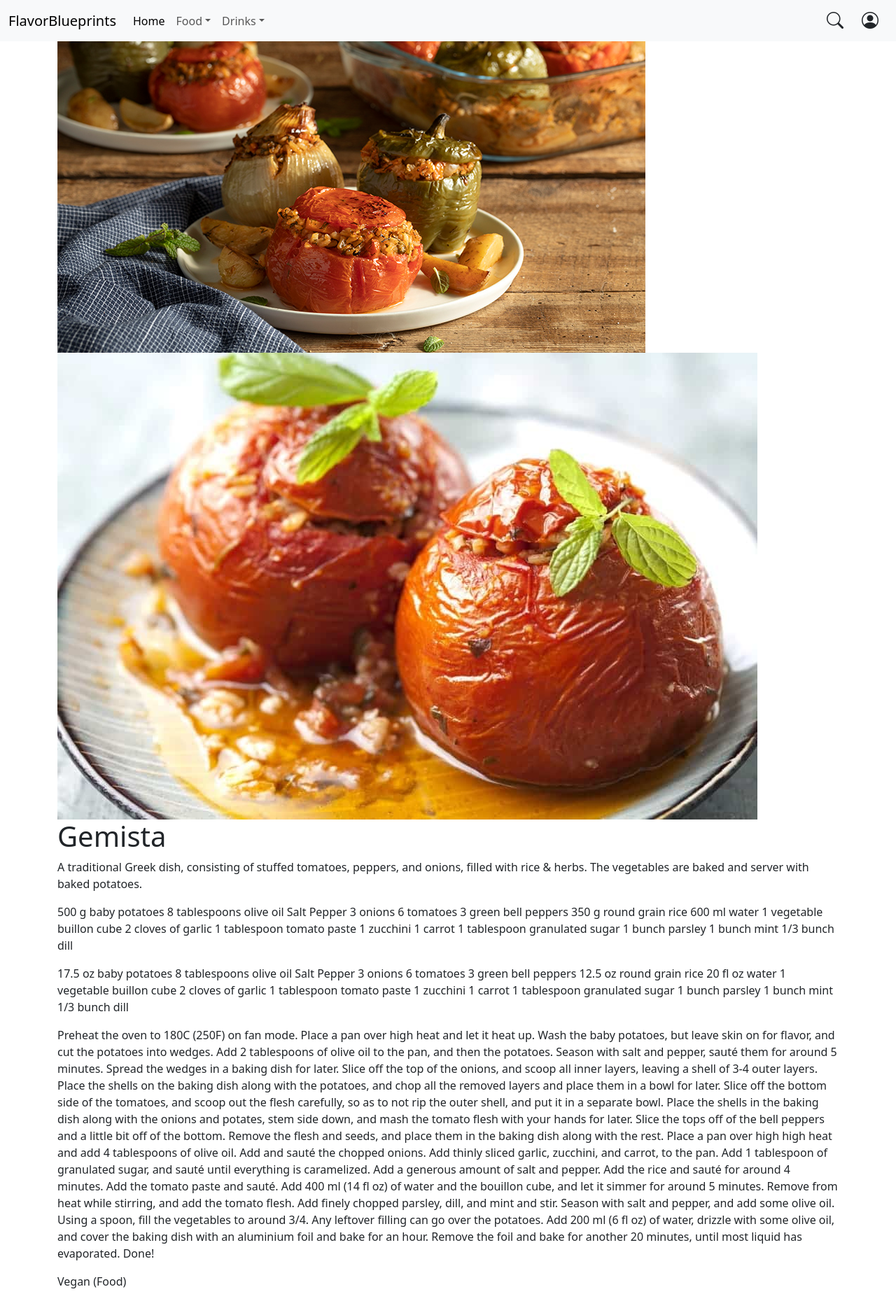
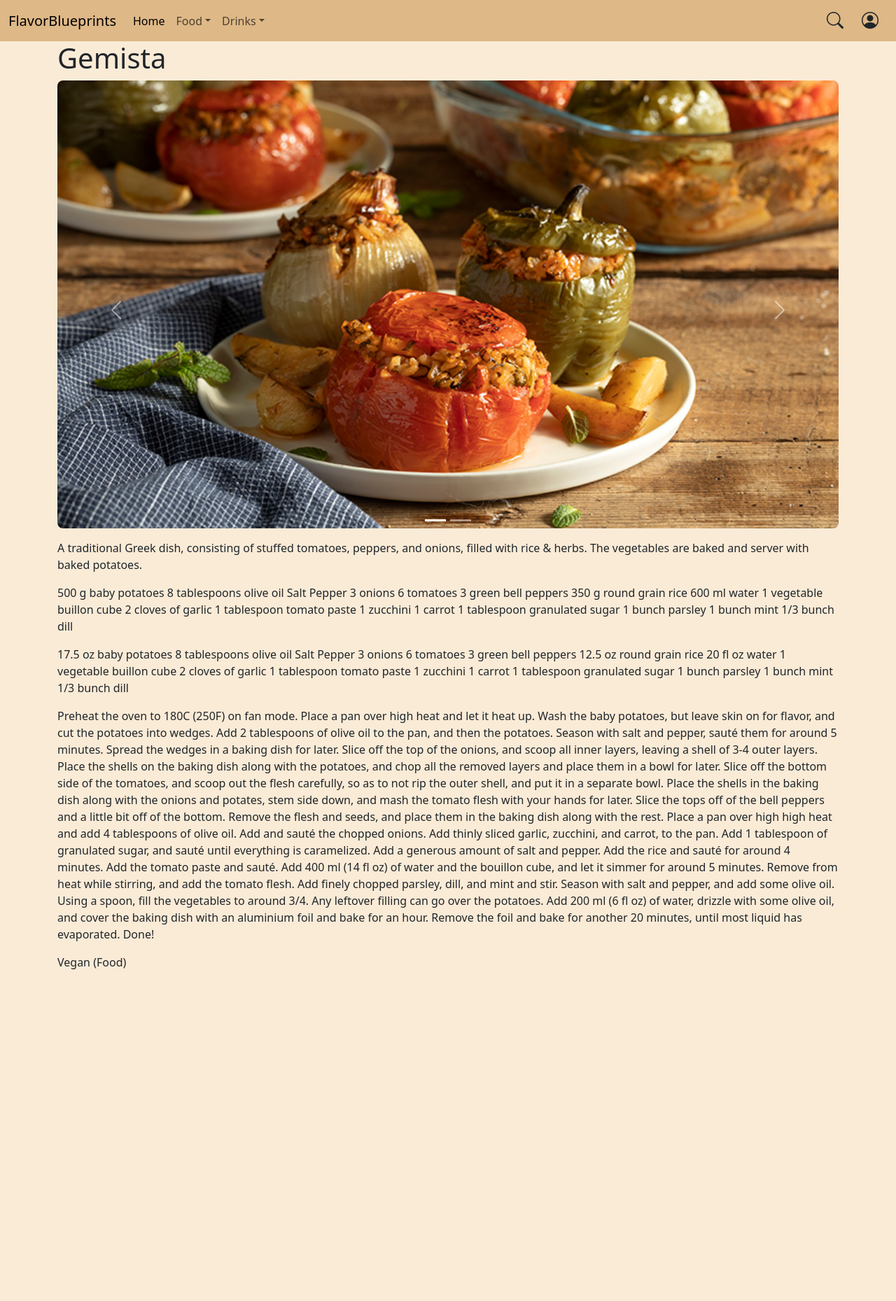
Before and after one commit to kouridakis/itc4214-final, a Django app: page /recipes/1/ in a window 1280 px wide. Shown: the whole page at 70% size. After the commit the page ends 1385 px from the top, so only its background shows below. Run offline with Django 5.2, Linux system fonts and the light colour scheme; data comes from the database, SQL or seed files in the repository.

Commit message:
Add imports block to layout.html, and create recipe.css, style.css.

```diff
--- /dev/null
+++ b/flavorblueprints/recipes/static/recipes/css/recipe.css
@@ -0,0 +1,10 @@
+.carousel-item {
+    height: 40rem;
+}
+
+.carousel-item img {
+    display: block;
+    width: 100%;
+    height: 100%;
+    object-fit: cover;
+}
--- a/flavorblueprints/recipes/templates/recipes/recipe.html
+++ b/flavorblueprints/recipes/templates/recipes/recipe.html
@@ -1,18 +1,48 @@
 {% extends 'common/layout.html' %}
 
+{% load static %}
+
+{% block imports %}
+    <link rel="stylesheet" href="{% static 'recipes/css/recipe.css' %}">
+{% endblock %}
 
 {% block title %}{{ recipe.title }}{% endblock %}
 
 {% block body %}
     <div class="container">
-        {% for photo in photos %}
-            <img src="{{ photo.image.url }}" alt="{{ photo.alt_text }}" class="img-fluid">
-        {% endfor %}
         <h1>{{ recipe.title }}</h1>
-        <p>{{ recipe.description }}</p>
-        <p>{{ recipe.ingredients_metric }}</p>
-        <p>{{ recipe.ingredients_imperial }}</p>
-        <p>{{ recipe.instructions }}</p>
-        <p>{{ recipe.category }}</p>
+
+        <div id="carousel" class="carousel slide pb-3" data-bs-ride="carousel">
+            <div class="carousel-indicators">
+                {% for photo in photos %}
+                    <button type="button"
+                        data-bs-target="#carousel"
+                        data-bs-slide-to="{{ forloop.counter0 }}"
+                        {% if forloop.first %}class="active" aria-current="true"{% endif %}
+                        aria-label="Slide {{ forloop.counter }}"></button>
+                {% endfor %}
+            </div>
+            <div class="carousel-inner rounded-3">
+                {% for photo in photos %}
+                    <div class="carousel-item {% if forloop.first %}active{% endif %}">
+                        <img src="{{ photo.image.url }}" alt="{{ photo.alt_text }}">
+                    </div>
+                {% endfor %}
+            </div>
+            <button class="carousel-control-prev" type="button" data-bs-target="#carousel" data-bs-slide="prev">
+                <span class="carousel-control-prev-icon" aria-hidden="true"></span>
+                <span class="visually-hidden">Previous</span>
+            </button>
+            <button class="carousel-control-next" type="button" data-bs-target="#carousel" data-bs-slide="next">
+                <span class="carousel-control-next-icon" aria-hidden="true"></span>
+                <span class="visually-hidden">Next</span>
+            </button>
+        </div>
+
+        <p id="description">{{ recipe.description }}</p>
+        <p id="ingredients-metric">{{ recipe.ingredients_metric }}</p>
+        <p id="ingredients-imperial">{{ recipe.ingredients_imperial }}</p>
+        <p id="instructions">{{ recipe.instructions }}</p>
+        <p id="category">{{ recipe.category }}</p>
     </div>
 {% endblock %}
--- /dev/null
+++ b/flavorblueprints/static/common/css/style.css
@@ -0,0 +1,8 @@
+html,
+body {
+    background-color: antiquewhite;
+}
+
+.navbar {
+    background-color: burlywood;
+}
--- a/flavorblueprints/templates/common/layout.html
+++ b/flavorblueprints/templates/common/layout.html
@@ -1,3 +1,5 @@
+{% load static %}
+
 <!DOCTYPE html>
 <html lang="en">
 <head>
@@ -22,10 +24,13 @@
         src="https://code.jquery.com/jquery-3.7.1.min.js"
         integrity="sha256-/JqT3SQfawRcv/BIHPThkBvs0OEvtFFmqPF/lYI/Cxo="
         crossorigin="anonymous"></script>
+    <!-- More Imports -->
+    <link rel="stylesheet" href="{% static 'common/css/style.css' %}">
+    {% block imports %}{% endblock %}
 </head>
 <body>
     <!-- Navbar -->
-    <nav class="navbar navbar-expand-lg bg-body-tertiary">
+    <nav class="navbar navbar-expand-lg">
         <div class="container-fluid">
             <a href="#" class="navbar-brand">FlavorBlueprints</a>
             <!-- Search and login buttons stay next to the toggle button
```
